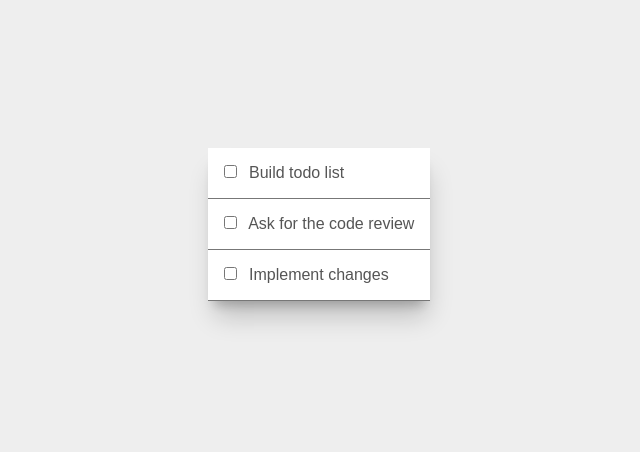
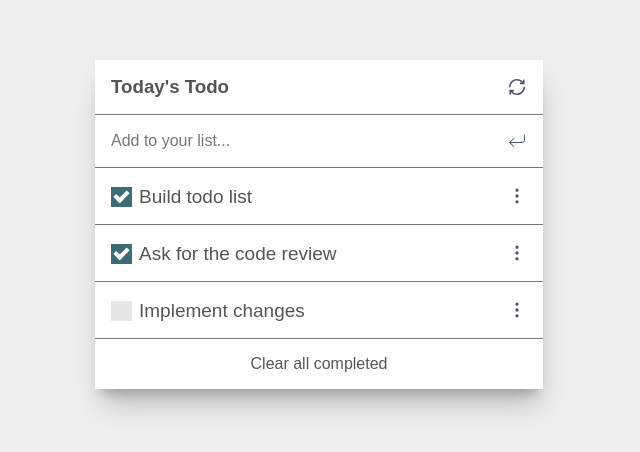
Before and after one commit to aimalamiri/Todo-List, a website built with webpack: page src/index.html in a window 1280 px wide. Shown: the part 176-628 px from the top of the page, without its empty margins (321-961 px from the left). Built offline with nearby package versions, Linux system fonts and the light colour scheme.

Commit message:
Design tasks layout section with icons, and checkbox

```diff
--- a/src/index.js
+++ b/src/index.js
@@ -4,12 +4,12 @@ import appendChild from './js/utilities';
 const tasks = [
   {
     description: 'Build todo list',
-    completed: false,
+    completed: true,
     index: 0,
   },
   {
     description: 'Ask for the code review',
-    completed: false,
+    completed: true,
     index: 1,
   },
   {
@@ -20,12 +20,41 @@ const tasks = [
 ];
 
 window.onload = () => {
+  appendChild(
+    `
+    <li class="p-1 text-gray border-b-1 flex justify-between items-center">
+      <h3>Today's Todo</h3>
+      <a href="#" class="flex items-center"><span class="icon icon-reload" /></a>
+    </li>
+    <li class="p-1 text-gray border-b-1 flex justify-between items-center">
+      <input type="text" class="task-input" placeholder="Add to your list...">
+      <a href="#" class="flex items-center"><span class="icon icon-enter" /></a>
+    </li>
+  `,
+    '#list'
+  );
   for (let i = 0; i < tasks.length; i += 1) {
-    appendChild(`
-    <li class="p-1 text-gray border-b-1">
-      <input type="checkbox" class="mr-0.5" />
-      ${tasks[i].description}
+    appendChild(
+      `
+    <li class="p-1 text-gray border-b-1 flex justify-between items-center">
+      <div>
+        <label class="control control-checkbox" for="task-${i}">
+          ${tasks[i].description}
+          <input type="checkbox" id="task-${i}" ${tasks[i].completed ? 'checked' : ''} />
+          <div class="control_indicator"></div>
+        </label>
+      </div>
+      <a href="#" class="flex items-center"><span class="icon icon-dots" /></a>
     </li>`,
-     '#list');
+      '#list'
+    );
   }
+  appendChild(
+    `
+    <li class="p-1 text-gray flex justify-center">
+      <a href="#">Clear all completed</a>
+    </li>
+  `,
+    '#list'
+  );
 };
--- /dev/null
+++ b/src/scss/_checkbox.scss
@@ -0,0 +1,112 @@
+.control {
+  font-family: arial;
+  display: block;
+  position: relative;
+  padding-left: 28px;
+  margin-bottom: 0px;
+  padding-top: 2px;
+  cursor: pointer;
+  font-size: 19px;
+}
+.control input {
+  position: absolute;
+  z-index: -1;
+  opacity: 0;
+}
+.control_indicator {
+  position: absolute;
+  top: 3px;
+  left: 0;
+  height: 20px;
+  width: 21px;
+  background: #e6e6e6;
+  border: 0px solid #000000;
+  border-radius: 0px;
+}
+.control:hover input ~ .control_indicator,
+.control input:focus ~ .control_indicator {
+  background: #cccccc;
+}
+
+.control input:checked ~ .control_indicator {
+  background: #3c6c78;
+}
+.control:hover input:not([disabled]):checked ~ .control_indicator,
+.control input:checked:focus ~ .control_indicator {
+  background: #0e6647;
+}
+.control input:disabled ~ .control_indicator {
+  background: #e6e6e6;
+  opacity: 0.6;
+  pointer-events: none;
+}
+.control_indicator:after {
+  box-sizing: unset;
+  content: '';
+  position: absolute;
+  display: none;
+}
+.control input:checked ~ .control_indicator:after {
+  display: block;
+}
+.control-checkbox .control_indicator:after {
+  left: 6px;
+  top: 1px;
+  width: 5px;
+  height: 10px;
+  border: solid #ffffff;
+  border-width: 0 4px 4px 0;
+  transform: rotate(45deg);
+}
+.control-checkbox input:disabled ~ .control_indicator:after {
+  border-color: #7b7b7b;
+}
+.control-checkbox .control_indicator::before {
+  content: '';
+  display: block;
+  position: absolute;
+  left: 0;
+  top: 0;
+  width: 4.5rem;
+  height: 4.5rem;
+  margin-left: -1.5rem;
+  margin-top: -1.5rem;
+  background: #2aa1c0;
+  border-radius: 3rem;
+  opacity: 0.6;
+  z-index: 99999;
+  transform: scale(0);
+}
+@keyframes s-ripple {
+  0% {
+    transform: scale(0);
+  }
+  20% {
+    transform: scale(1);
+  }
+  100% {
+    opacity: 0;
+    transform: scale(1);
+  }
+}
+@keyframes s-ripple-dup {
+  0% {
+    transform: scale(0);
+  }
+  30% {
+    transform: scale(1);
+  }
+  60% {
+    transform: scale(1);
+  }
+  100% {
+    opacity: 0;
+    transform: scale(1);
+  }
+}
+.control-checkbox input + .control_indicator::before {
+  animation: s-ripple 250ms ease-out;
+}
+.control-checkbox input:checked + .control_indicator::before {
+  animation-name: s-ripple-dup;
+}
--- a/src/scss/_utilities.scss
+++ b/src/scss/_utilities.scss
@@ -2,6 +2,10 @@
 
 .flex {
   display: flex;
+}
+
+.justify-between {
+  justify-content: space-between;
 }
 
 .justify-center {
--- a/src/scss/index.scss
+++ b/src/scss/index.scss
@@ -2,6 +2,7 @@
 
 // Variables
 @import './variables';
+@import './checkbox';
 @import './utilities';
 
 // Normalize
@@ -31,3 +32,39 @@ body {
 }
 
 // Custom Styling
+
+.tasks {
+  width: 35vw;
+}
+
+.task-input {
+  font-size: 16px;
+  width: 100%;
+  height: 100%;
+  border: 0;
+  outline: 0;
+}
+
+.icon {
+  display: inline-block;
+  width: 20px;
+  height: 20px;
+  background-size: cover;
+}
+
+.icon:hover,
+.icon:focus {
+  filter: brightness(10%);
+}
+
+.icon-dots {
+  background-image: url('../icons/dots.svg');
+}
+
+.icon-reload {
+  background-image: url('../icons/reload.svg');
+}
+
+.icon-enter {
+  background-image: url('../icons/enter.svg');
+}
```
Also changed, not shown: src/icons/dots.svg (added), src/icons/enter.svg (added), src/icons/reload.svg (added).
